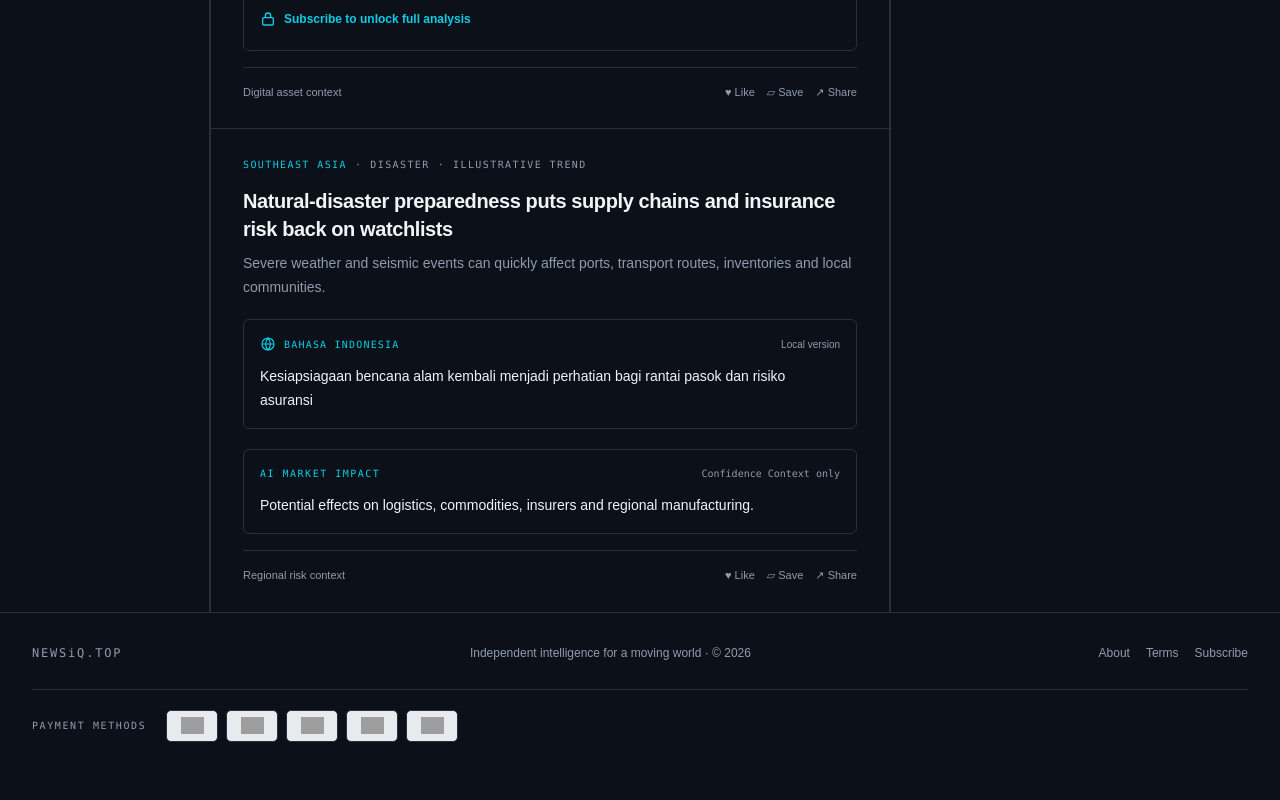
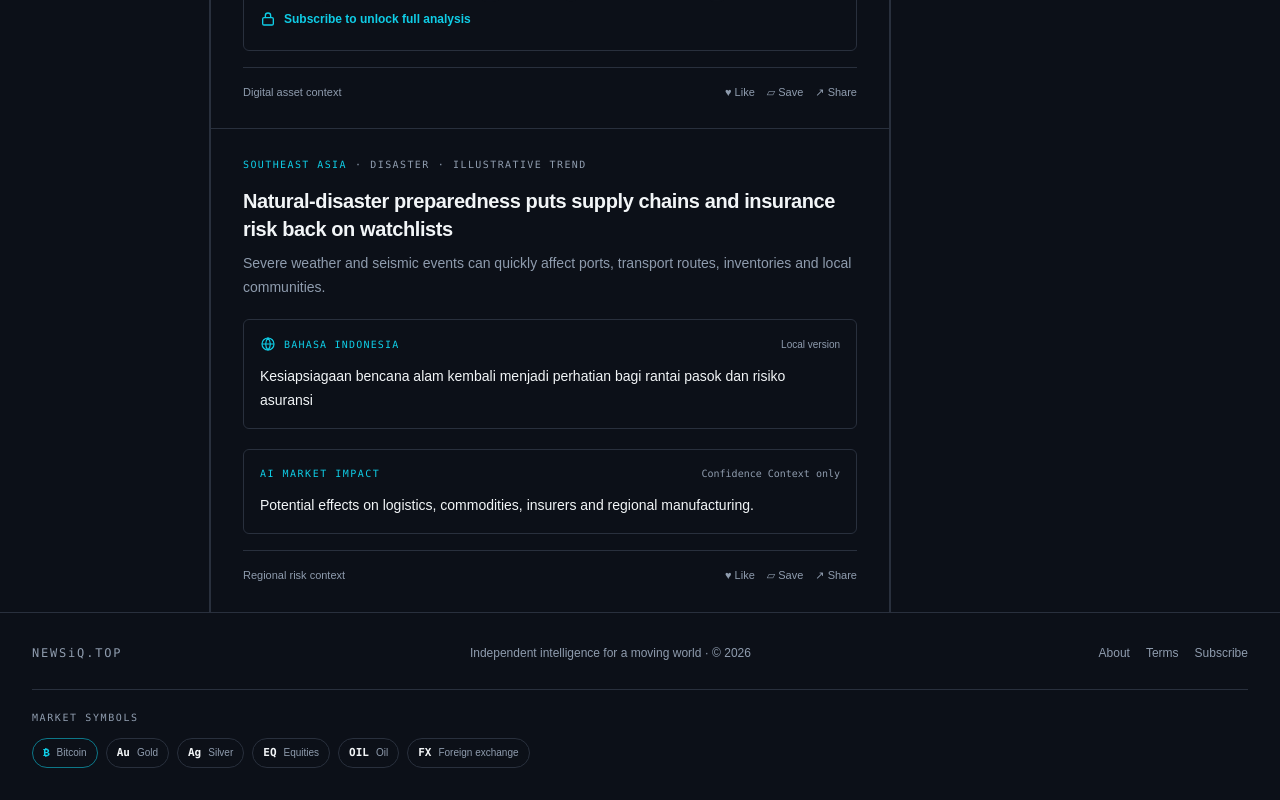
Before and after one commit to beyondinfinity2500-ctrl/newsiq-landing, a Next.js app: page / in a window 1280 px wide. Shown: the part 1987-2787 px from the top of the page. Before the commit the page ends 2761 px from the top, so only its background shows below. Built offline with nearby package versions, Linux system fonts and the light colour scheme; grey boxes are pictures that could not be loaded.

Commit message:
feat: introduce market symbols and update footer display
Co-authored-by: beyondinfinity2500-ctrl <300656251+beyondinfinity2500-ctrl@users.noreply.github.com>

```diff
--- a/app/globals.css
+++ b/app/globals.css
@@ -45,8 +45,10 @@
 .method-card:hover { border-color: hsl(var(--primary) / .6); transform: translateY(-3px); }
 .h-13 { height: 3.25rem; }
 .font-mono { font-family: ui-monospace, SFMono-Regular, Menlo, Monaco, Consolas, monospace; }
-.payment-mark { display: grid; height: 32px; min-width: 52px; place-items: center; border: 1px solid hsl(var(--border)); border-radius: 5px; background: hsl(var(--foreground) / .96); padding: 6px 9px; }
-.payment-mark img { display: block; max-height: 17px; max-width: 48px; width: auto; object-fit: contain; }
+.market-symbol { display: inline-flex; align-items: center; gap: 7px; min-height: 30px; border: 1px solid hsl(var(--border)); border-radius: 999px; padding: 5px 10px; font-size: 10px; color: hsl(var(--muted-foreground)); }
+.market-symbol > span:first-child { color: hsl(var(--foreground)); font-family: ui-monospace, SFMono-Regular, Menlo, Monaco, Consolas, monospace; font-size: 11px; font-weight: 700; }
+.market-symbol-bitcoin { border-color: hsl(var(--primary) / .55); }
+.market-symbol-bitcoin > span:first-child { color: hsl(var(--primary)); }
 .field-label { display: block; font-family: ui-monospace, SFMono-Regular, Menlo, Monaco, Consolas, monospace; font-size: 10px; font-weight: 700; letter-spacing: .12em; text-transform: uppercase; color: hsl(var(--muted-foreground)); }
 .field-input { width: 100%; border: 1px solid hsl(var(--border)); border-radius: 6px; background: hsl(var(--background)); padding: 11px 12px; color: hsl(var(--foreground)); font-size: 13px; outline: none; transition: border-color .2s ease, box-shadow .2s ease; }
 .field-input:focus { border-color: hsl(var(--primary)); box-shadow: 0 0 0 3px hsl(var(--primary) / .12); }
--- a/components/site/SiteFooter.tsx
+++ b/components/site/SiteFooter.tsx
@@ -1,5 +1,12 @@
-const paymentBrands = ['paypal', 'visa', 'mastercard', 'apple-pay', 'google-pay']
+const marketSymbols = [
+  { mark: '₿', label: 'Bitcoin', className: 'market-symbol-bitcoin' },
+  { mark: 'Au', label: 'Gold' },
+  { mark: 'Ag', label: 'Silver' },
+  { mark: 'EQ', label: 'Equities' },
+  { mark: 'OIL', label: 'Oil' },
+  { mark: 'FX', label: 'Foreign exchange' },
+]
 
 export function SiteFooter() {
-  return <footer className="relative z-10 mx-auto max-w-7xl border-t border-border px-5 py-8 text-xs text-muted-foreground lg:px-8"><div className="flex flex-col gap-4 sm:flex-row sm:items-center sm:justify-between"><a href="https://newsiq.top" target="_blank" rel="noreferrer" className="font-mono tracking-[0.15em] transition-colors hover:text-foreground">NEWSiQ.TOP</a><span>Independent intelligence for a moving world · © 2026</span><div className="flex gap-4"><a href="/about" className="hover:text-foreground">About</a><a href="/terms" className="hover:text-foreground">Terms</a><a href="/subscribe" className="hover:text-foreground">Subscribe</a></div></div><div className="mt-7 flex flex-wrap items-center gap-2 border-t border-border/70 pt-5"><span className="mr-3 font-mono text-[10px] uppercase tracking-[0.16em]">Payment methods</span>{paymentBrands.map((brand) => <span className="payment-mark" key={brand}><img src={`https://cdn.jsdelivr.net/gh/glincker/thesvg@main/public/icons/${brand}/default.svg`} alt={brand.replace('-', ' ')} /></span>)}</div></footer>
+  return <footer className="relative z-10 mx-auto max-w-7xl border-t border-border px-5 py-8 text-xs text-muted-foreground lg:px-8"><div className="flex flex-col gap-4 sm:flex-row sm:items-center sm:justify-between"><a href="https://newsiq.top" target="_blank" rel="noreferrer" className="font-mono tracking-[0.15em] transition-colors hover:text-foreground">NEWSiQ.TOP</a><span>Independent intelligence for a moving world · © 2026</span><div className="flex gap-4"><a href="/about" className="hover:text-foreground">About</a><a href="/terms" className="hover:text-foreground">Terms</a><a href="/subscribe" className="hover:text-foreground">Subscribe</a></div></div><div className="mt-7 border-t border-border/70 pt-5"><p className="mb-3 font-mono text-[10px] uppercase tracking-[0.16em]">Market symbols</p><div className="flex flex-wrap gap-2" aria-label="Market categories"><span className="sr-only">Indicative market categories, not live quotes:</span>{marketSymbols.map(({ mark, label, className }) => <span className={`market-symbol ${className ?? ''}`} key={label} title={label} aria-label={label}><span aria-hidden="true">{mark}</span><span>{label}</span></span>)}</div></div></footer>
 }
```
